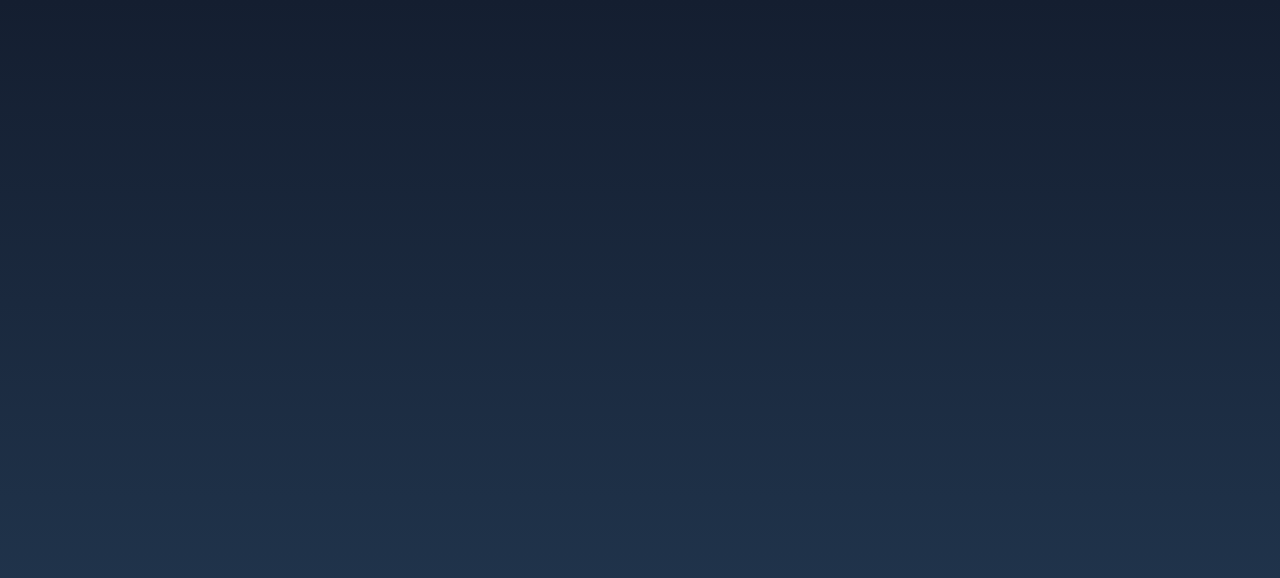
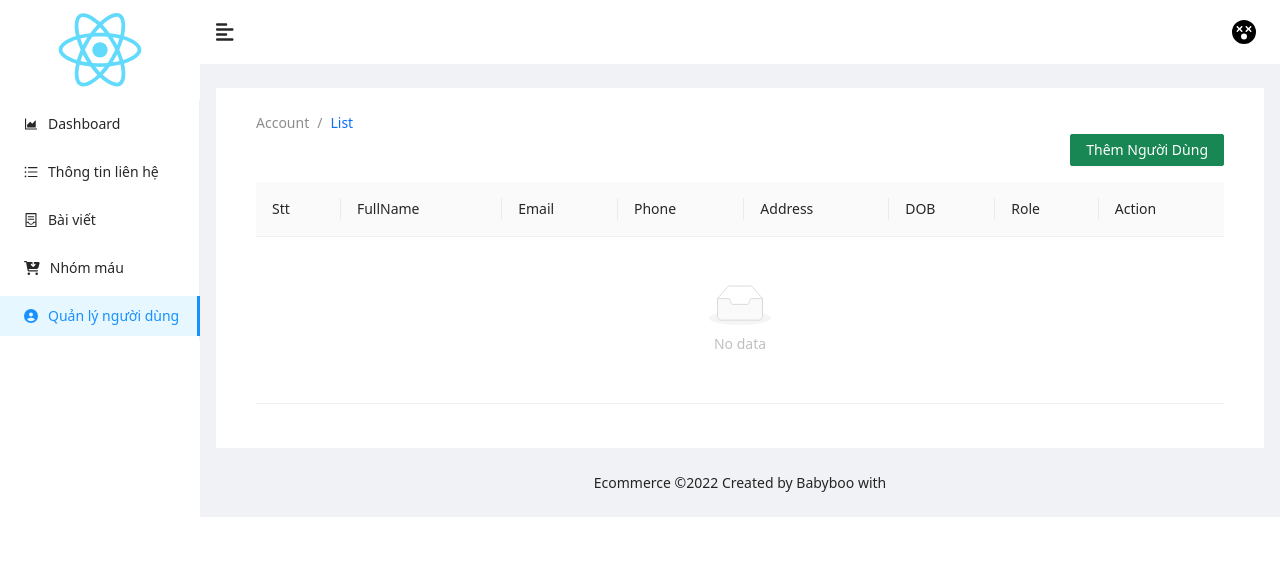
Before and after one commit to babyboo07/BloodBank-Reactjs, a React (Create React App) app: page /account/list in a window 1280 px wide. Before the commit this address had no page. Shown: the top 578 px of the page. Built offline with nearby package versions, Linux system fonts and the light colour scheme.

Commit message:
mai update

```diff
--- a/src/App.js
+++ b/src/App.js
@@ -1,7 +1,7 @@
 import "./App.css";
 import "antd/dist/antd.css";
 import "bootstrap/dist/css/bootstrap.min.css";
-import React from "react";
+import React, { useState } from "react";
 import {
   BrowserRouter,
   Router,
@@ -14,17 +14,54 @@ import Siderbar from "./Component/Layout/Sidebar";
 import Header from "./Component/Layout/Header";
 import Login from "./Component/Login";
 import Register from "./Component/Register";
+import { Layout } from "antd";
+import Dashboard from "./Component/Dashboard/Dashboard";
+import AdminList from "./Component/Admin/AdminList";
+import HeaderLayout from "./Component/Layout/HeaderLayout";
+
+const { Content, Footer } = Layout;
 
 function App() {
+  const [isCollapse, setIsCollapse] = useState(false);
   return (
     <div>
       <BrowserRouter>
-        {/* <Header /> */}
-        {/* <Siderbar /> */}
-        <Routes>
-          <Route path="/login" element={<Login />} />
-          <Route path="/register" element={<Register />} />
-        </Routes>
+        <Layout>
+          <Siderbar isCollapse={isCollapse}></Siderbar>
+          <Layout>
+            <HeaderLayout
+              isCollapse={isCollapse}
+              setIsCollapse={setIsCollapse}
+            />
+            <Content style={{ margin: "24px 16px 0" }}>
+              <div
+                className="site-layout-background"
+                style={{ padding: 24, minHeight: 360 }}
+              >
+                {/* <Header /> */}
+                <Content
+                  className="bg-white"
+                  style={{
+                    margin: "0 16px",
+                  }}
+                >
+                  <Routes>
+                    <Route path="/" element={<Dashboard />} />
+                    <Route path="/account/list" element={<AdminList />} />
+                  </Routes>
+                </Content>
+                <Routes>
+                  <Route path="/login" element={<Login />} />
+                  {/* <Routes path="/register" element={<Register />} /> */}
+                </Routes>
+              </div>
+            </Content>
+            <Footer style={{ textAlign: "center" }}>
+              Ecommerce ©2022 Created by Babyboo with
+              {/* <FontAwesomeIcon icon={faHeart} color={"red"} /> */}
+            </Footer>
+          </Layout>
+        </Layout>
       </BrowserRouter>
     </div>
   );
--- /dev/null
+++ b/src/Component/Admin/AdminList.js
@@ -0,0 +1,83 @@
+import {Table, Button } from "antd";
+import BreadcrumbCommon from "../Common/BreadcrumbCommon";
+import { FontAwesomeIcon } from "@fortawesome/react-fontawesome";
+import { Link } from "react-router-dom";
+import { faTrashCan, faPen } from '@fortawesome/free-solid-svg-icons'
+import { ExclamationCircleOutlined } from '@ant-design/icons';
+
+const col = [
+  {
+    title: "Stt",
+    dataIndex: "id",
+    key: "id",
+  },
+  {
+    title: "FullName",
+    dataIndex: "fullName",
+    key: "id",
+  },
+  {
+    title: "Email",
+    dataIndex: "email",
+    key: "id",
+  },
+  {
+    title: "Phone",
+    dataIndex: "phone",
+    key: "id",
+  },
+  {
+    title: "Address",
+    dataIndex: "address",
+    key: "id",
+  },
+  {
+    title: "DOB",
+    dataIndex: "dob",
+    key: "id",
+    render: (val) => {
+      return <span>{val.toLocaleString("en-US")}</span>;
+    },
+  },
+  {
+    title: "Role",
+    dataIndex: "roleName",
+    key: "id",
+  },
+  {
+    title: "Action",
+    render: (val) => {
+      return (
+        <>
+          <Link className="btn mr-3" to={"/account/edit/" + val.id}>
+            <FontAwesomeIcon icon={faPen} color="#ffc107" />
+          </Link>
+          <Button
+            className="btn mr-1"
+          >
+            <FontAwesomeIcon icon={faTrashCan} color="#dc3545" />
+          </Button>
+        </>
+      );
+    },
+  },
+];
+
+const AdminList = () => {
+  return (
+    <div>
+      <div>
+        <BreadcrumbCommon header={"Account"} title={"List"} />
+      </div>
+      <div className=" d-flex justify-content-end ">
+        <Link to={"/account/add"}>
+          <Button className="btn-success">Thêm Người Dùng</Button>
+        </Link>
+      </div>
+      <div className="pt-3">
+        <Table columns={col} rowKey={"id"}  />
+      </div>
+    </div>
+  );
+};
+export default AdminList;
--- /dev/null
+++ b/src/Component/Common/BreadcrumbCommon.js
@@ -0,0 +1,16 @@
+import { Breadcrumb } from "antd";
+
+const BreadcrumbCommon = ({ header, title }) => {
+  return (
+    <Breadcrumb>
+      <Breadcrumb.Item>
+        <span>{header}</span>
+      </Breadcrumb.Item>
+      <Breadcrumb.Item className="text-primary">
+        <span>{title}</span>
+      </Breadcrumb.Item>
+    </Breadcrumb>
+  );
+};
+
+export default BreadcrumbCommon;
--- /dev/null
+++ b/src/Component/Dashboard/Dashboard.js
@@ -0,0 +1,5 @@
+const Dashboard = ()=>{
+    return<></>
+}
+
+export default Dashboard;
--- /dev/null
+++ b/src/Component/Layout/HeaderLayout.js
@@ -0,0 +1,87 @@
+import { FontAwesomeIcon } from "@fortawesome/react-fontawesome";
+import { Dropdown, Menu, Layout, Space } from "antd";
+import "../../Css/Header.css";
+import {
+  faKey,
+  faArrowAltCircleRight,
+  faFaceDizzy,
+  faAlignLeft,
+  faInfo,
+} from "@fortawesome/free-solid-svg-icons";
+
+const { Header } = Layout;
+
+const HeaderLayout = (props) => {
+  const menu = (
+    <Menu
+      items={[
+        {
+          label: (
+            <a
+              className="menu-item"
+              target="_blank"
+              rel="noopener noreferrer"
+              href="#"
+            >
+              <FontAwesomeIcon icon={faInfo} className={"px-2"} />
+              My information
+            </a>
+          ),
+        },
+        {
+          label: (
+            <a
+              className="menu-item"
+              target="_blank"
+              rel="noopener noreferrer"
+              href={`/changepass/`}
+            >
+              <FontAwesomeIcon icon={faKey} className={"px-2"} />
+              Change passwork
+            </a>
+          ),
+        },
+        {
+          label: (
+            <a className="menu-item" target="_blank" rel="noopener noreferrer">
+              <FontAwesomeIcon
+                icon={faArrowAltCircleRight}
+                className={"px-2"}
+              />
+              Logout
+            </a>
+          ),
+        },
+      ]}
+    />
+  );
+
+  return (
+    <Header
+      className="site-layout-sub-header-background"
+      style={{ padding: 0 }}
+    >
+      <div className="col-12 row">
+        <div className="col-7">
+          <FontAwesomeIcon
+            className="ms-3"
+            style={{ cursor: "pointer" }}
+            icon={faAlignLeft}
+            size="lg"
+            onClick={() => props.setIsCollapse(!props.isCollapse)}
+          />
+        </div>
+        <div className="col-5 bd-highlight text-end">
+          <Dropdown overlay={menu}>
+            <a onClick={(e) => e.preventDefault()}>
+              <Space>
+                <FontAwesomeIcon icon={faFaceDizzy} size="xl" color="black" />
+              </Space>
+            </a>
+          </Dropdown>
+        </div>
+      </div>
+    </Header>
+  );
+};
+export default HeaderLayout;
--- a/src/Component/Layout/Sidebar.js
+++ b/src/Component/Layout/Sidebar.js
@@ -1,7 +1,14 @@
 import React from "react";
 import { Menu, Layout } from "antd";
-import { AreaChartOutlined, UnorderedListOutlined, ContainerOutlined } from "@ant-design/icons";
-import { faCircleUser, faCartArrowDown } from "@fortawesome/free-solid-svg-icons";
+import {
+  AreaChartOutlined,
+  UnorderedListOutlined,
+  ContainerOutlined,
+} from "@ant-design/icons";
+import {
+  faCircleUser,
+  faCartArrowDown,
+} from "@fortawesome/free-solid-svg-icons";
 import { FontAwesomeIcon } from "@fortawesome/react-fontawesome";
 import logo from "../../logo.svg";
 import { NavLink, useLocation } from "react-router-dom";
@@ -9,6 +16,8 @@ import { NavLink, useLocation } from "react-router-dom";
 const { Sider } = Layout;
 
 const Siderbar = (props) => {
+  const location = useLocation();
+  let locationSplit = location.pathname.split("/");
   return (
     <Sider
       style={{
@@ -17,7 +26,10 @@ const Siderbar = (props) => {
       collapsed={props.isCollapse}
       theme="light"
     >
-      <div className="logo text-center" style={{ height: props.isCollapse ? 50 : 100 }}>
+      <div
+        className="logo text-center"
+        style={{ height: props.isCollapse ? 50 : 100 }}
+      >
         <img src={logo} height={props.isCollapse ? 50 : 100} />
       </div>
       <Menu
@@ -26,35 +38,38 @@ const Siderbar = (props) => {
         mode="inline"
         theme="light"
         id="sidebar"
+        selectedKeys={[
+          locationSplit.length > 1 ? locationSplit[1].toLocaleLowerCase() : "",
+        ]}
       >
         <Menu.Item key="dashboard">
-          <NavLink className={'text-decoration-none'} to="/">
+          <NavLink to="/" className="text-decoration-none">
             <AreaChartOutlined />
             <span>Dashboard</span>
           </NavLink>
         </Menu.Item>
         <Menu.Item key="category">
-          <NavLink className={'text-decoration-none'} to="/category/list">
+          <NavLink to="/category/list" className="text-decoration-none">
             <UnorderedListOutlined />
-            <span>Nhóm máu</span>
+            <span>Thông tin liên hệ</span>
           </NavLink>
         </Menu.Item>
         <Menu.Item key="product">
-          <NavLink className={'text-decoration-none'} to="/product/list">
+          <NavLink to="/product/list" className="text-decoration-none">
             <ContainerOutlined />
             <span>Bài viết</span>
           </NavLink>
         </Menu.Item>
         <Menu.Item key="order">
-          <NavLink className={'text-decoration-none'} to="/order/list">
+          <NavLink to="/order/list" className="text-decoration-none">
             <span className="anticon">
               <FontAwesomeIcon icon={faCartArrowDown} />
             </span>
-            <span>Thông tin liên hệ </span>
+            <span>Nhóm máu</span>
           </NavLink>
         </Menu.Item>
         <Menu.Item key="account">
-          <NavLink className={'text-decoration-none'} to="/account/list">
+          <NavLink to="/account/list" className="text-decoration-none">
             <span className="anticon">
               <FontAwesomeIcon icon={faCircleUser} />
             </span>
--- a/src/Component/Login.js
+++ b/src/Component/Login.js
@@ -1,9 +1,9 @@
-import { Form, Input } from "antd";
 import "../Css/Login.css";
 import { Link } from "react-router-dom";
 
 const Login = () => {
   return (
+    <div className="body-login">
       <div className="login-box">
         <h2>Đăng Nhập</h2>
         <form>
@@ -16,7 +16,11 @@ const Login = () => {
             <label>Password</label>
           </div>
           <div>
-          <Link className="p-0 float-end m-0"style={{fontSize:"10px"}} to="/register">
+            <Link
+              className="p-0 float-end m-0"
+              style={{ fontSize: "10px" }}
+              to="/register"
+            >
               Tạo Mới Tài khoản
             </Link>
           </div>
@@ -29,6 +33,7 @@ const Login = () => {
           </a>
         </form>
       </div>
+    </div>
   );
 };
 
--- a/src/Css/Header.css
+++ b/src/Css/Header.css
@@ -121,3 +121,11 @@
   padding-top: 6px;
   text-align: right;
 }
+.site-layout-sub-header-background {
+  padding: 24px;
+  background-color: #fff;
+}
+
+.site-layout-background {
+  background-color: #ffffff;
+}
--- a/src/Css/Login.css
+++ b/src/Css/Login.css
@@ -1,10 +1,10 @@
 html {
   height: 100%;
 }
-body {
-  margin: 0;
+body-login {
+  /* margin: 0;
   padding: 0;
-  font-family: sans-serif;
+  font-family: sans-serif; */
   background: linear-gradient(#141e30, #243b55);
 }
 
```
Lines whose indentation alone changed are shown as unchanged.
